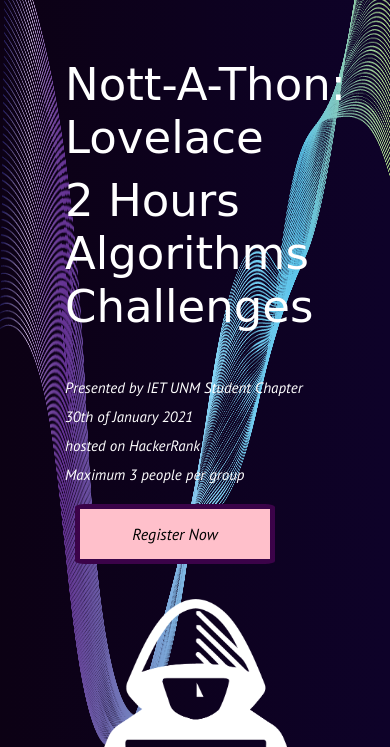
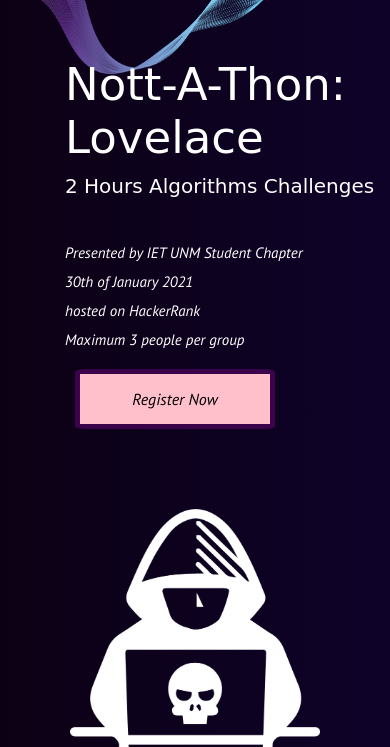
Before and after one commit to jiayulaw/nott-a-thon-lovelace, a plain HTML site: page index.html in a window 390 px wide. Shown: the part 97-844 px from the top of the page. Drawn offline with Linux system fonts and the light colour scheme; a web font is replaced by a local one.

Commit message:
Add files via upload

```diff
--- a/style.css
+++ b/style.css
@@ -9,7 +9,7 @@
 	height: auto;
 }
 .wave-edit{
-	height: 100vh;
+	height: auto;
 	width: 100%;
 	position: absolute;
 	z-index:0;
@@ -341,9 +341,11 @@
 		width: 250px;
 		height: 250px;
 	}
-	#line1,
-	#line2 {
+	#line1 {
 		font-size: 55px;
+	}
+	#line2{
+		font-size: 20px;
 	}
 	#line3,
 	#line4,
@@ -369,9 +371,11 @@
 		width: 250px;
 		height: 250px;
 	}
-	#line1,
-	#line2 {
-		font-size: 52px;
+	#line1 {
+		font-size: 55px;
+	}
+	#line2{
+		font-size: 20px;
 	}
 	#line3,
 	#line4,
@@ -392,6 +396,7 @@
 		font-size: 45px;
 	}
 	#line2 {
+		font-size: 20px;
 		padding-bottom: 20px;
 	}
 	#line3,
```
